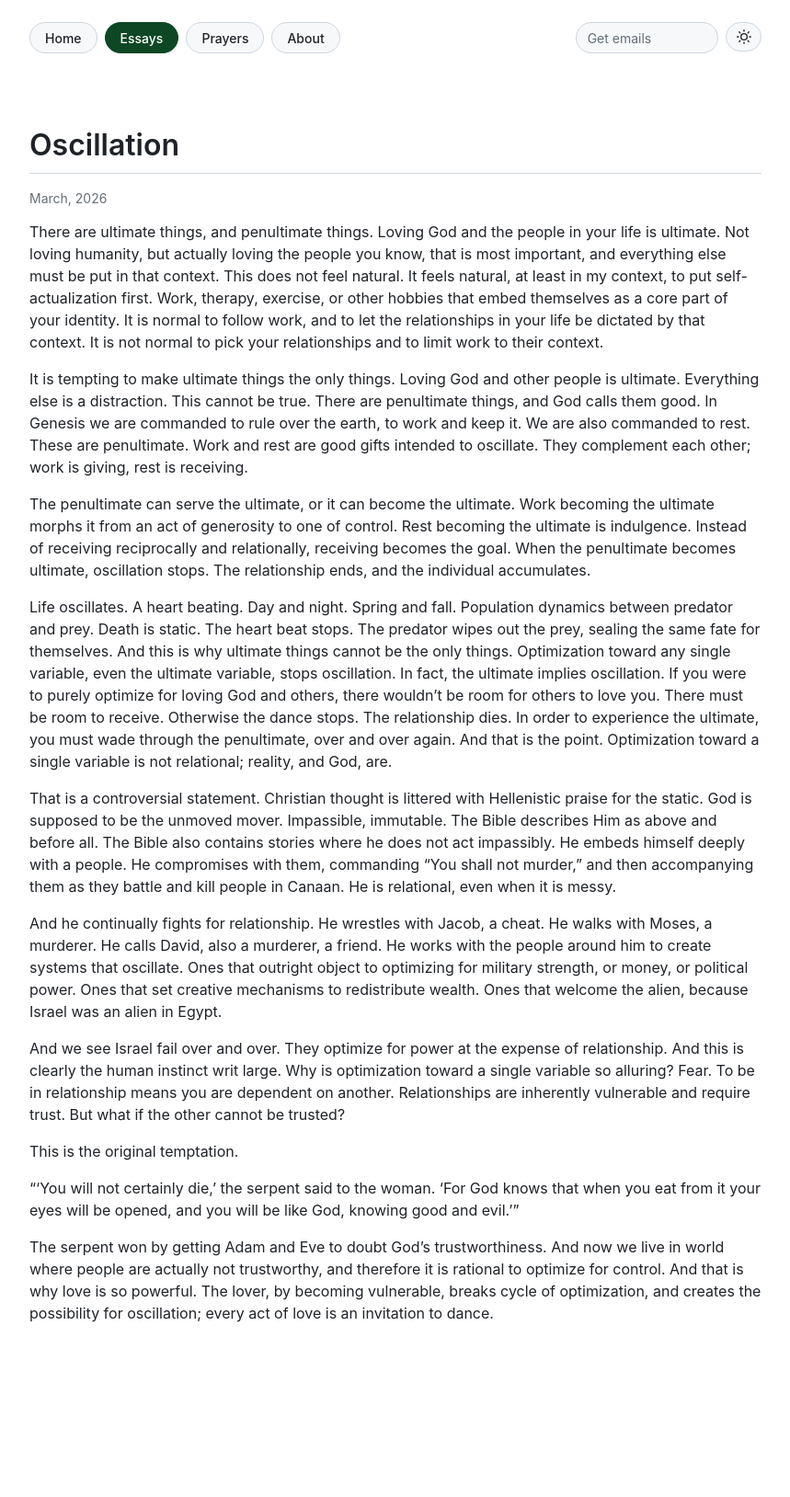
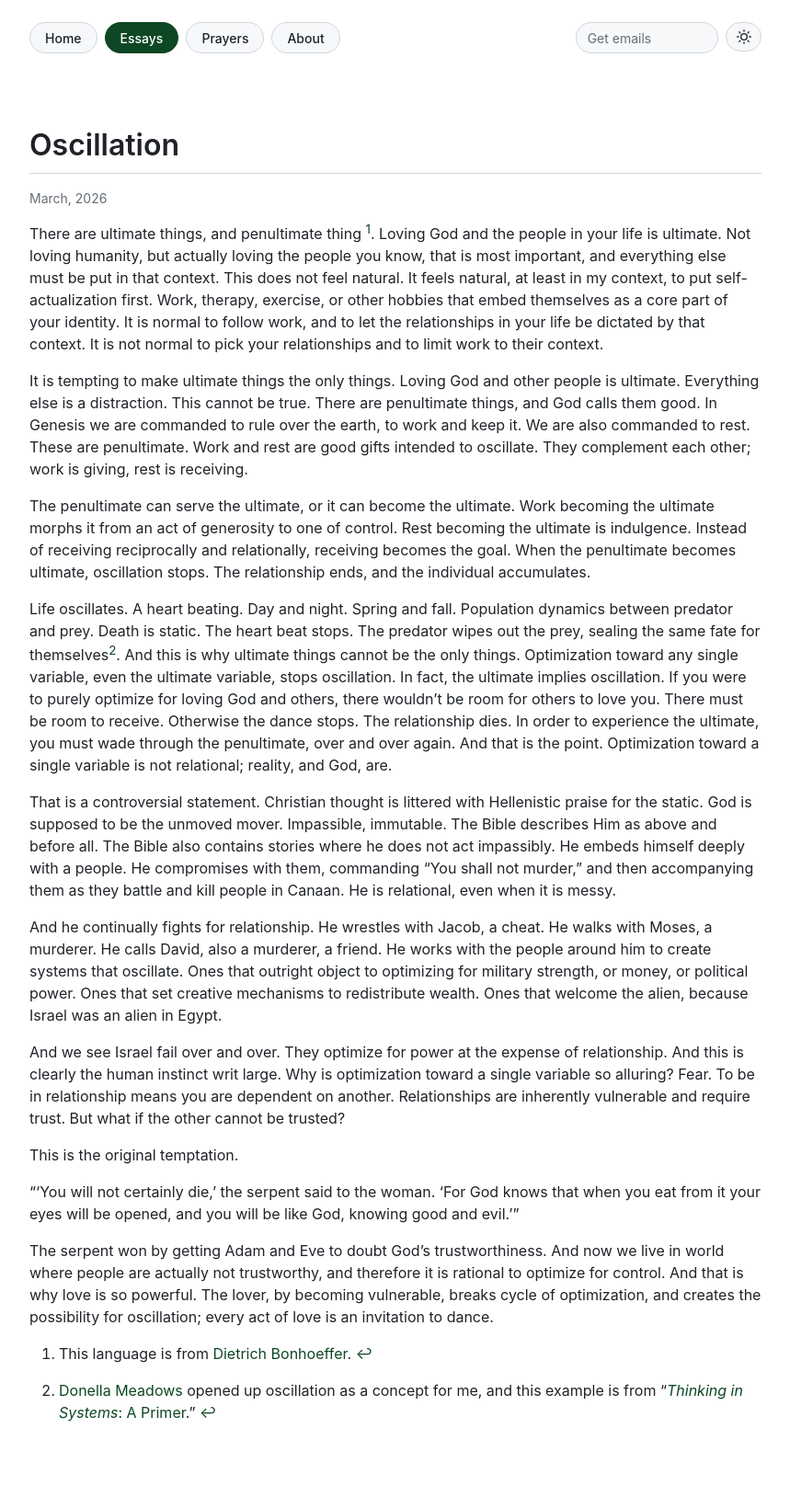
Before and after one commit to jack-t-skidmore/jack-t-skidmore.github.io, a Jekyll site: the page built from essays/oscillation.md, in a window 1280 px wide. Shown: the whole page at 92% size, without its empty margins (210-1069 px from the left). Built offline with Jekyll 4.4.1, drawn with Linux system fonts in a browser that asks for light colours; before the commit the page ends 1520 px from its top, so only the background shows below that.

Commit message:
oscilation footnotes

```diff
--- a/essays/oscillation.md
+++ b/essays/oscillation.md
@@ -5,13 +5,13 @@ date: 2026-03-04
 description: "On the ultimate and penultimate, and why optimization stops the dance."
 ---
 
-There are ultimate things, and penultimate things. Loving God and the people in your life is ultimate. Not loving humanity, but actually loving the people you know, that is most important, and everything else must be put in that context. This does not feel natural. It feels natural, at least in my context, to put self-actualization first. Work, therapy, exercise, or other hobbies that embed themselves as a core part of your identity. It is normal to follow work, and to let the relationships in your life be dictated by that context. It is not normal to pick your relationships and to limit work to their context.
+There are ultimate things, and penultimate thing [^1]. Loving God and the people in your life is ultimate. Not loving humanity, but actually loving the people you know, that is most important, and everything else must be put in that context. This does not feel natural. It feels natural, at least in my context, to put self-actualization first. Work, therapy, exercise, or other hobbies that embed themselves as a core part of your identity. It is normal to follow work, and to let the relationships in your life be dictated by that context. It is not normal to pick your relationships and to limit work to their context.
 
 It is tempting to make ultimate things the only things. Loving God and other people is ultimate. Everything else is a distraction. This cannot be true. There are penultimate things, and God calls them good. In Genesis we are commanded to rule over the earth, to work and keep it. We are also commanded to rest. These are penultimate. Work and rest are good gifts intended to oscillate. They complement each other; work is giving, rest is receiving.
 
 The penultimate can serve the ultimate, or it can become the ultimate. Work becoming the ultimate morphs it from an act of generosity to one of control. Rest becoming the ultimate is indulgence. Instead of receiving reciprocally and relationally, receiving becomes the goal. When the penultimate becomes ultimate, oscillation stops. The relationship ends, and the individual accumulates.
 
-Life oscillates. A heart beating. Day and night. Spring and fall. Population dynamics between predator and prey. Death is static. The heart beat stops. The predator wipes out the prey, sealing the same fate for themselves. And this is why ultimate things cannot be the only things. Optimization toward any single variable, even the ultimate variable, stops oscillation. In fact, the ultimate implies oscillation. If you were to purely optimize for loving God and others, there wouldn't be room for others to love you. There must be room to receive. Otherwise the dance stops. The relationship dies. In order to experience the ultimate, you must wade through the penultimate, over and over again. And that is the point. Optimization toward a single variable is not relational; reality, and God, are.
+Life oscillates. A heart beating. Day and night. Spring and fall. Population dynamics between predator and prey. Death is static. The heart beat stops. The predator wipes out the prey, sealing the same fate for themselves[^2]. And this is why ultimate things cannot be the only things. Optimization toward any single variable, even the ultimate variable, stops oscillation. In fact, the ultimate implies oscillation. If you were to purely optimize for loving God and others, there wouldn't be room for others to love you. There must be room to receive. Otherwise the dance stops. The relationship dies. In order to experience the ultimate, you must wade through the penultimate, over and over again. And that is the point. Optimization toward a single variable is not relational; reality, and God, are.
 
 That is a controversial statement. Christian thought is littered with Hellenistic praise for the static. God is supposed to be the unmoved mover. Impassible, immutable. The Bible describes Him as above and before all. The Bible also contains stories where he does not act impassibly. He embeds himself deeply with a people. He compromises with them, commanding “You shall not murder,” and then accompanying them as they battle and kill people in Canaan. He is relational, even when it is messy.
 
@@ -24,3 +24,7 @@ This is the original temptation.
 "'You will not certainly die,' the serpent said to the woman. 'For God knows that when you eat from it your eyes will be opened, and you will be like God, knowing good and evil.'"
 
 The serpent won by getting Adam and Eve to doubt God's trustworthiness. And now we live in world where people are actually not trustworthy, and therefore it is rational to optimize for control. And that is why love is so powerful. The lover, by becoming vulnerable, breaks cycle of optimization, and creates the possibility for oscillation; every act of love is an invitation to dance.
+
+[^1]: This language is from [Dietrich Bonhoeffer](https://en.wikipedia.org/wiki/Dietrich_Bonhoeffer).
+
+[^2]: [Donella Meadows](https://en.wikipedia.org/wiki/Donella_Meadows) opened up oscillation as a concept for me, and this example is from "[*Thinking in Systems*: A Primer](https://en.wikipedia.org/wiki/Thinking_In_Systems:_A_Primer)."
```
